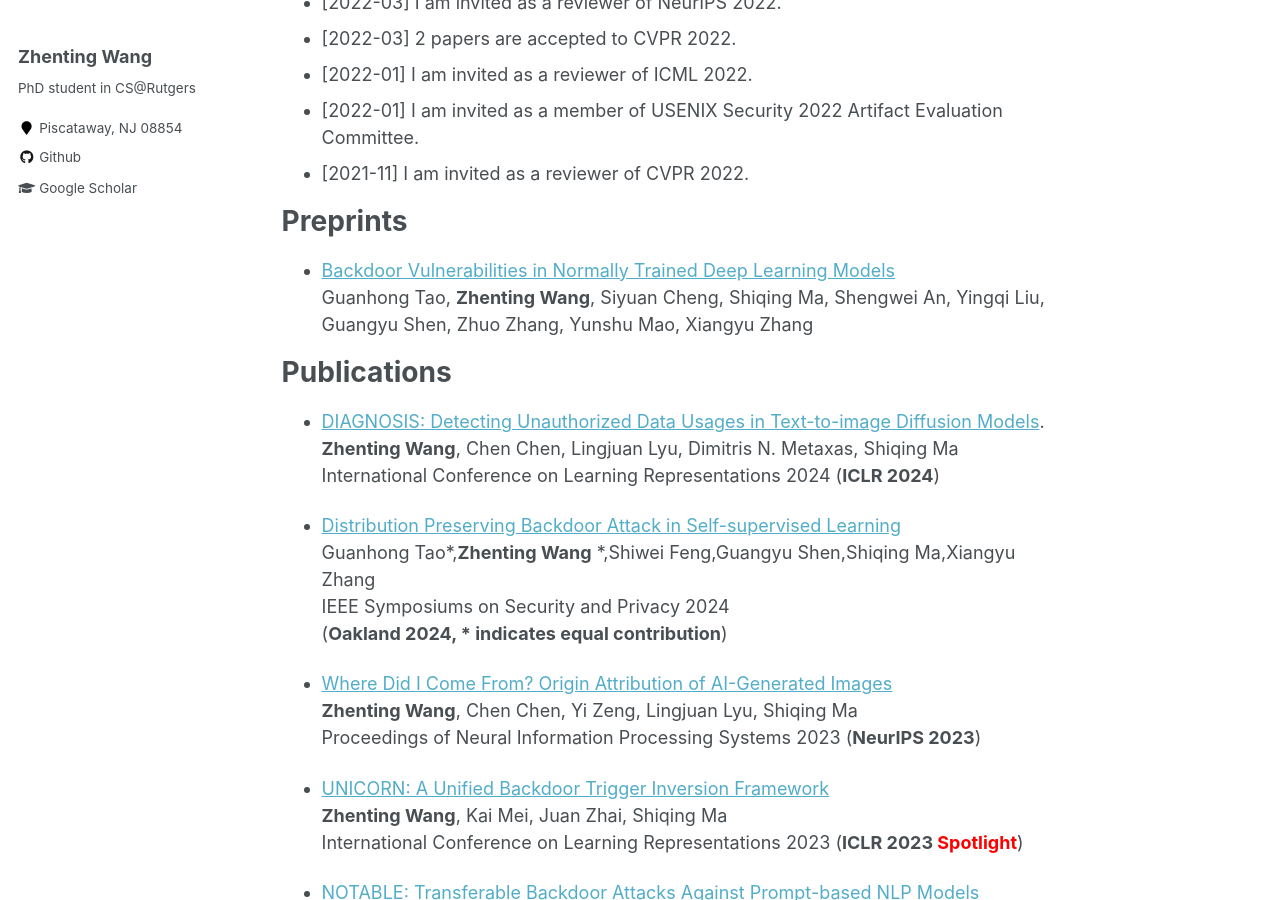
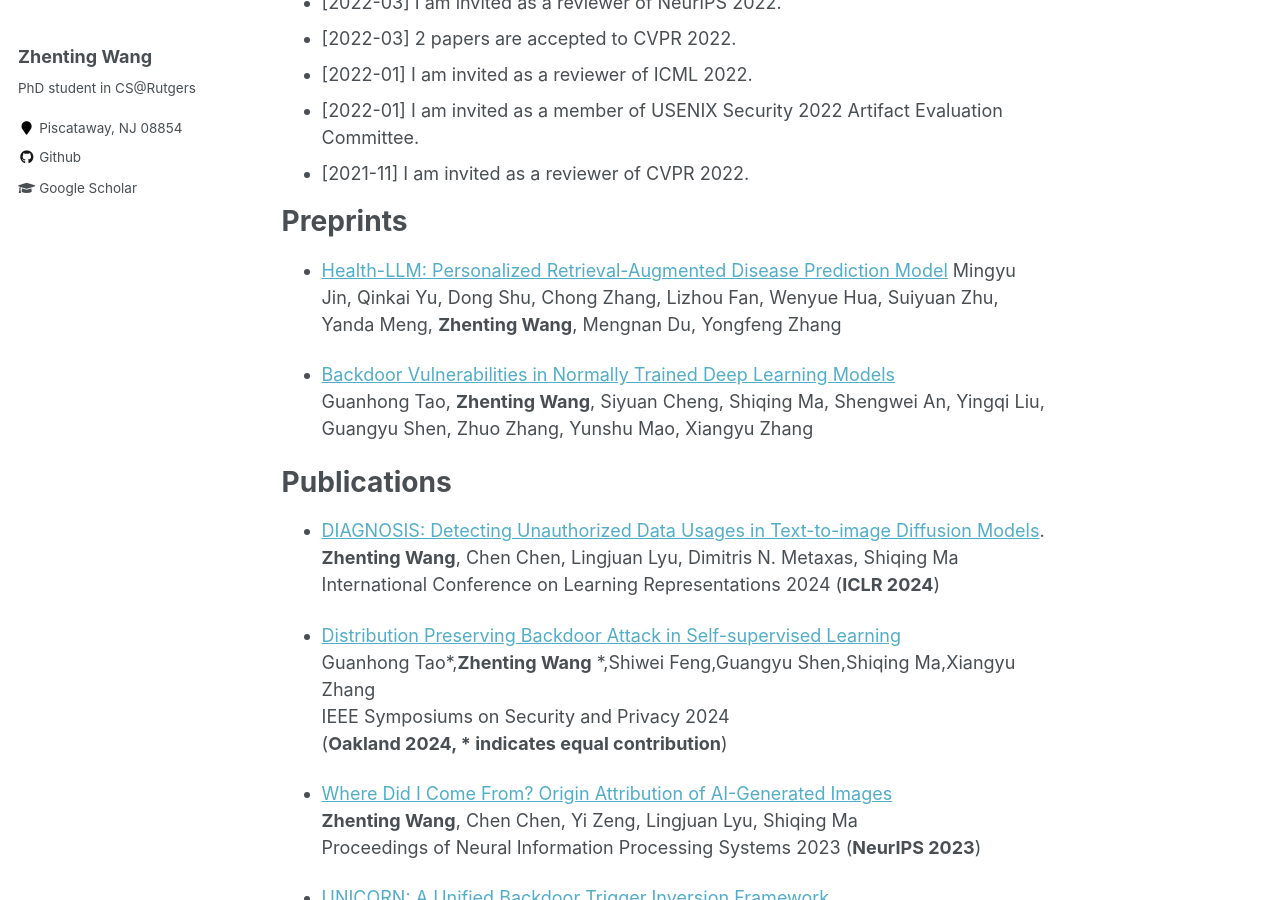
Before and after one commit to ZhentingWang/zhentingwang.github.io, a Jekyll site: the page built from _pages/about.md, in a window 1280 px wide and 900 px high, scrolled down 1267 px. Built offline with Jekyll 4.4.1, drawn with Linux system fonts in a browser that asks for light colours.

Commit message:
Update about.md

```diff
--- a/_pages/about.md
+++ b/_pages/about.md
@@ -45,6 +45,9 @@ News
 
 Preprints
 ======
+
+* [Health-LLM: Personalized Retrieval-Augmented Disease Prediction Model](https://arxiv.org/abs/2402.00746)
+Mingyu Jin, Qinkai Yu, Dong Shu, Chong Zhang, Lizhou Fan, Wenyue Hua, Suiyuan Zhu, Yanda Meng, **Zhenting Wang**, Mengnan Du, Yongfeng Zhang
 
 * [Backdoor Vulnerabilities in Normally Trained Deep Learning Models](https://arxiv.org/abs/2211.15929)
 Guanhong Tao, **Zhenting Wang**, Siyuan Cheng, Shiqing Ma, Shengwei An, Yingqi Liu, Guangyu Shen, Zhuo Zhang, Yunshu Mao, Xiangyu Zhang
```
